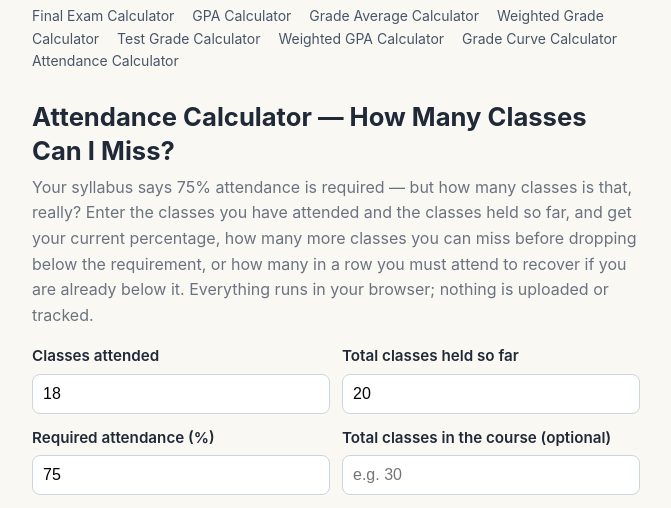
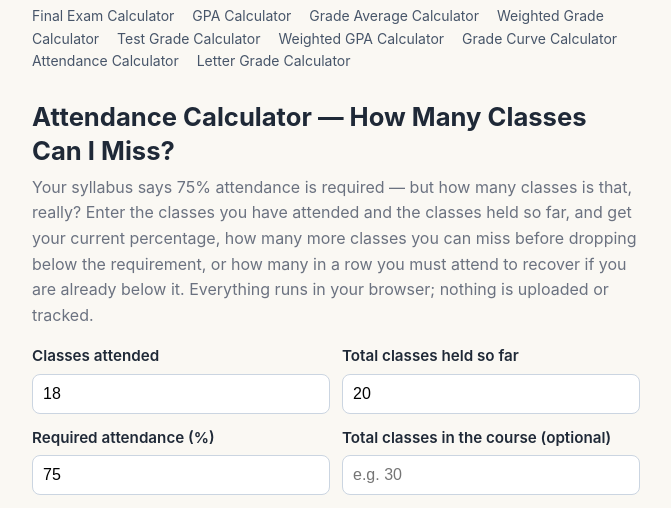
Before and after one commit to mimito-6/gradelab, a plain HTML site: page attendance/index.html in a window 1280 px wide. Shown: the part 91-599 px from the top of the page, without its empty margins (304-975 px from the left). Drawn offline with Linux system fonts and the light colour scheme.

Commit message:
deploy attendance/index.html

```diff
--- a/attendance/index.html
+++ b/attendance/index.html
@@ -92,6 +92,7 @@
     <a href="../weighted-gpa">Weighted GPA Calculator</a>
     <a href="../grade-curve">Grade Curve Calculator</a>
     <a href="./" aria-current="page">Attendance Calculator</a>
+    <a href="../letter-grade">Letter Grade Calculator</a>
   </nav>
 </header>
 
@@ -183,7 +184,7 @@
 </main>
 
 <footer class="site-footer">
-  <p>GradeLab — a free study tool. Math is done locally in your browser; nothing is sent anywhere. <a href="../">Final exam calculator</a> · <a href="../gpa-calculator">GPA calculator</a> · <a href="../grade-average">Grade average calculator</a> · <a href="../weighted-grade">Weighted grade calculator</a> · <a href="../test-grade">Test grade calculator</a> · <a href="../weighted-gpa">Weighted GPA calculator</a> · <a href="../grade-curve">Grade curve calculator</a></p>
+  <p>GradeLab — a free study tool. Math is done locally in your browser; nothing is sent anywhere. <a href="../">Final exam calculator</a> · <a href="../gpa-calculator">GPA calculator</a> · <a href="../grade-average">Grade average calculator</a> · <a href="../weighted-grade">Weighted grade calculator</a> · <a href="../test-grade">Test grade calculator</a> · <a href="../weighted-gpa">Weighted GPA calculator</a> · <a href="../grade-curve">Grade curve calculator</a> · <a href="../letter-grade">Letter grade calculator</a></p>
 </footer>
 
 <script src="../attendance.js"></script>
```
